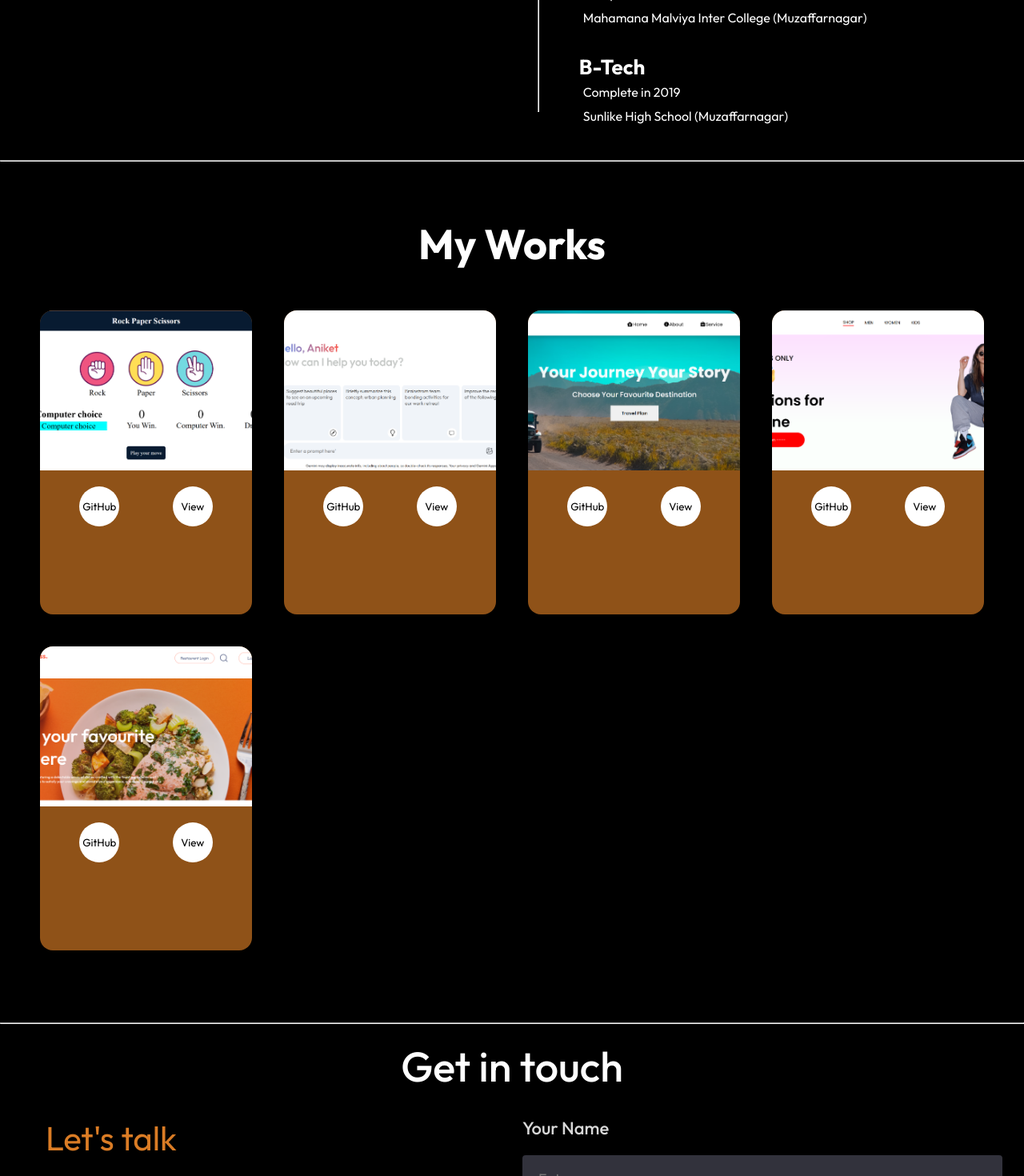
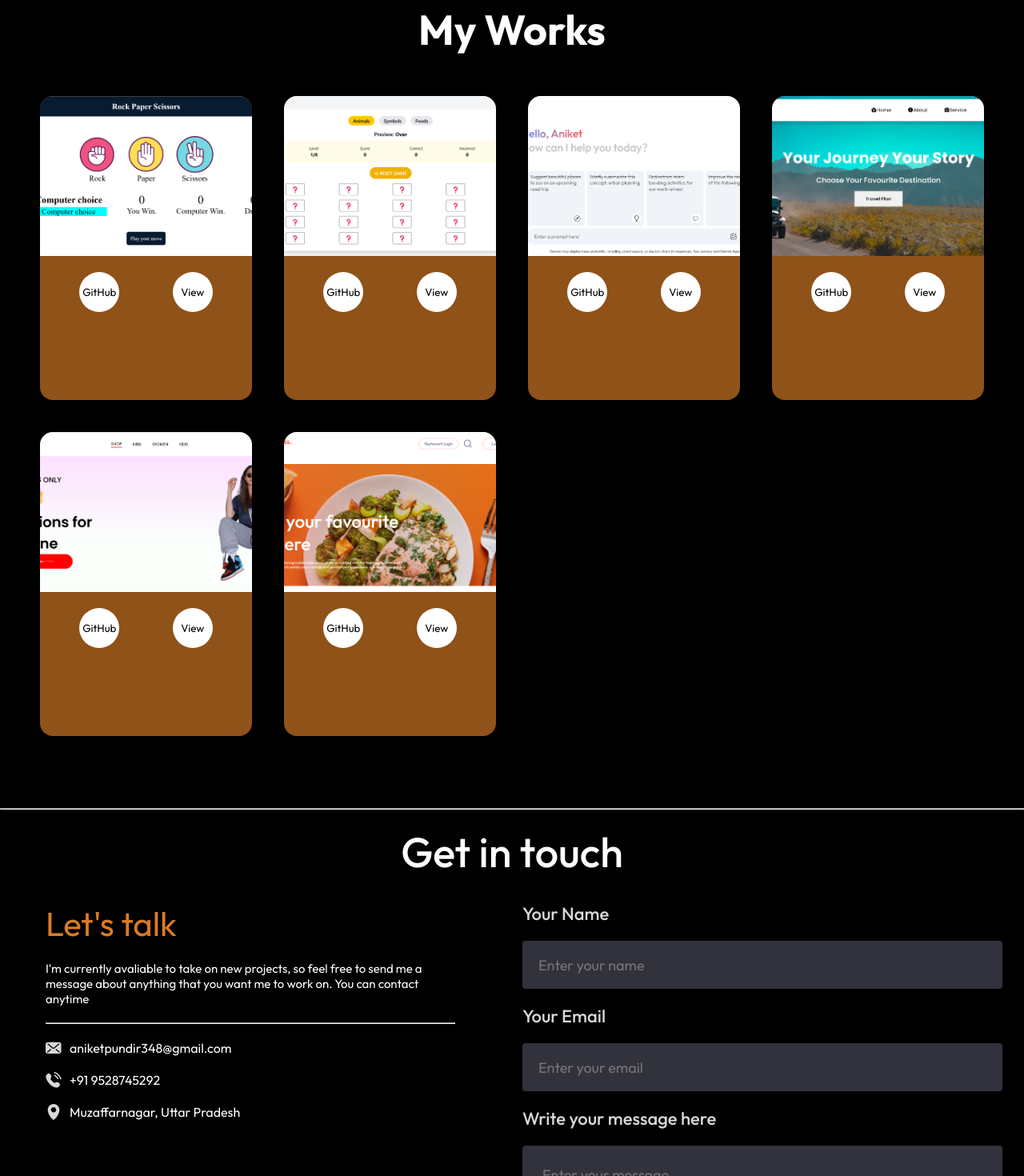
Before and after one commit to Aniketpundir/aniket_kumar_portfolio, a React (Vite) app: page / in a window 1280 px wide. Shown: the part 1540-3010 px from the top of the page at 80% size. Built offline with nearby package versions, Linux system fonts and the light colour scheme.

Commit message:
Some changes

```diff
--- a/src/components/Contect/Contect.jsx
+++ b/src/components/Contect/Contect.jsx
@@ -1,5 +1,8 @@
 import React from "react";
 import "./contect.css";
+import location from "../../assets/location_icon.svg";
+import mail from "../../assets/mail_icon.svg";
+import call from "../../assets/call_icon.svg";
 
 const Contect = () => {
   const [result, setResult] = React.useState("");
@@ -41,9 +44,15 @@ const Contect = () => {
             </p>
             <hr />
             <div className="contect-info">
-              <span>aniketpundir348@gmail.com</span>
-              <span>+91 9528745292</span>
-              <span>Muzaffarnagar, Uttar Pradesh</span>
+              <span>
+                <img src={mail} /> aniketpundir348@gmail.com
+              </span>
+              <span>
+                <img src={call} /> +91 9528745292
+              </span>
+              <span>
+                <img src={location} /> Muzaffarnagar, Uttar Pradesh
+              </span>
             </div>
           </div>
           <div className="contect-form">
--- a/src/components/Contect/contect.css
+++ b/src/components/Contect/contect.css
@@ -94,6 +94,17 @@ hr{
     margin-bottom: 20px;
 }
 
+span{
+    display: flex;
+    align-items: center;
+    gap: 10px;
+}
+
+img{
+    width: 20px;
+    height: 20px;
+}
+
 @media (max-width:1014px){
     .contect-sections{
     justify-content: start;
--- a/src/components/Footer/Footer.css
+++ b/src/components/Footer/Footer.css
@@ -43,6 +43,10 @@
     margin: 10px;
 }
 
+.some-links a{
+    text-decoration: none;
+}
+
 @media (max-width:1013px){
 
     .footer-left{
--- a/src/components/Mywork/My_work.jsx
+++ b/src/components/Mywork/My_work.jsx
@@ -5,34 +5,41 @@ import rock from "../../assets/rock.png";
 import shopper from "../../assets/shopper.png";
 import trippy from "../../assets/trippy.png";
 import zayka from "../../assets/zayka.png";
+import card from "../../assets/card.png";
 
 const mywork = [
   {
     id: 1,
     img: rock,
     view_link: "https://rock-paper-scissors-game12.netlify.app/",
-    Github_link: "",
+    Github_link: "https://github.com/Aniketpundir/rock-paper-scissors-game12.",
   },
   {
     id: 2,
+    img: card,
+    view_link: "https://card-matching-games.netlify.app/",
+    Github_link: "https://github.com/Aniketpundir/cards-matching-games",
+  },
+  {
+    id: 3,
     img: google,
     view_link: "https://googlee-geminii-clonee.netlify.app/",
     Github_link: "https://github.com/Aniketpundir/Gemini_Clone",
   },
   {
-    id: 3,
+    id: 4,
     img: trippy,
     view_link: "https://travel-with-trippy.netlify.app/",
     Github_link: "https://github.com/Aniketpundir/Trippy-Travel",
   },
   {
-    id: 4,
+    id: 5,
     img: shopper,
     view_link: "https://shoopper.netlify.app/",
     Github_link: "https://github.com/Aniketpundir/shopper-Ecommerce",
   },
   {
-    id: 5,
+    id: 6,
     img: zayka,
     view_link: "https://zaykaxpress.netlify.app/",
     Github_link: "https://github.com/Aniketpundir/zaykaExpress_food",
```
Also changed, not shown: src/assets/card.png (added).
